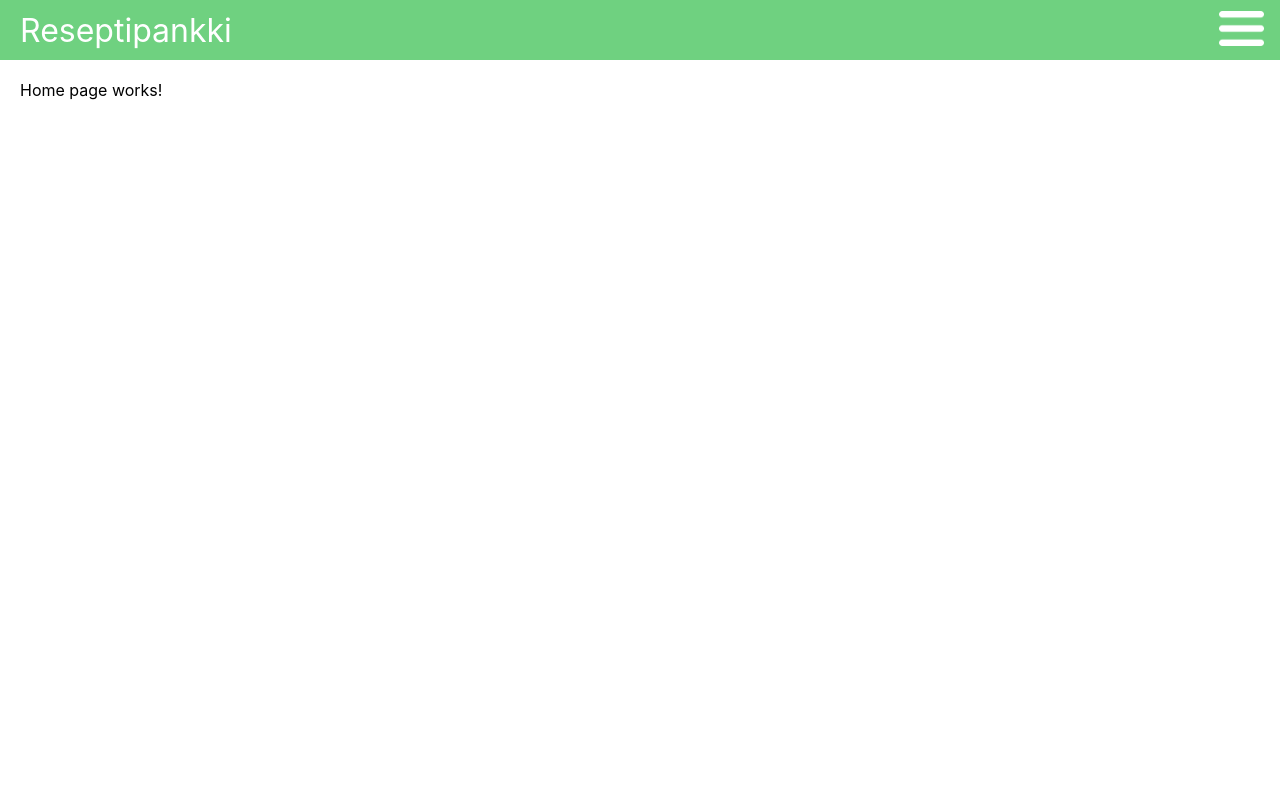
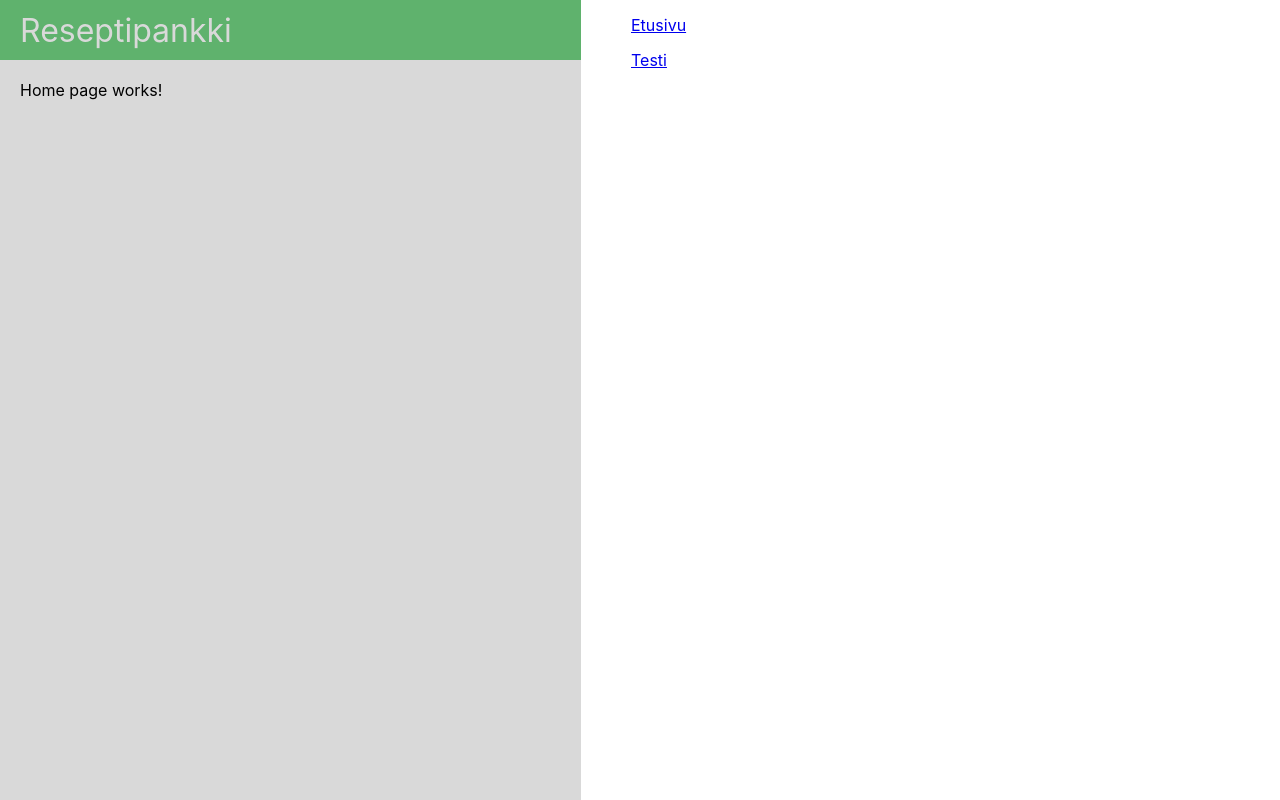
Before and after one commit to jamktiko/aanikeittokirja, a React (Create React App) app in the folder reseptipankki/: page / in a window 1280 px wide. Built offline with nearby package versions, Linux system fonts and the light colour scheme; the HTML template or start-up script is replaced by a standard one.

Commit message:
Sivuvalikon pyyhkäiseminen esiin

```diff
--- a/reseptipankki/src/components/NavBar.js
+++ b/reseptipankki/src/components/NavBar.js
@@ -1,15 +1,34 @@
-import { React, useState } from 'react';
+/* eslint-disable no-unused-vars */
 import SideMenu from './SideMenu';
 import { AnimatePresence } from 'framer-motion';
 import '../styles/NavBar.css';
+import { React, useState } from 'react';
 
-/*
-Tässä komponentissa on määritelty sovelluksessa aina ylimpänä näkyvä palkki,
-sekä siinä oleva sivuvalikon avaava ikoni.
-*/
 const NavBar = () => {
   // Sivuvalikon tila: false = suljettu, true = avattu.
-  const [sideMenuOpen, toggleSideMenu] = useState(false);
+  const [sideMenuOpen, toggleSideMenu] = useState(true);
+
+  // Näillä lasketaan kosketuksia swaippausta varten.
+  const [touchStart, setTouchStart] = useState(null);
+  const [touchEnd, setTouchEnd] = useState(null);
+  const minSwipeDistance = 100;
+
+  // Nämä kolme funktiota hoitavat swaippausten kosketuksiin liityvät laskennat.
+  const onTouchStart = (e) => {
+    setTouchEnd(null);
+    setTouchStart(e.targetTouches[0].clientX);
+  };
+  const onTouchMove = (e) => {
+    setTouchEnd(e.targetTouches[0].clientX);
+  };
+  const onTouchEnd = () => {
+    if (!touchStart || !touchEnd) return;
+    const distance = touchStart - touchEnd;
+    const isLeftSwipe = distance > minSwipeDistance;
+    if (isLeftSwipe) {
+      toggleSideMenu(true);
+    }
+  };
 
   // Vaihtaa sivuvalikon tilaa.
   const toggleMenu = () => {
@@ -21,6 +40,7 @@ const NavBar = () => {
       <div className="navigationBar backgroundMainColor">
         <h1 className="navBarTitle">Reseptipankki</h1>
 
+        {/* Sivuvalikon avaava nappi */}
         <button aria-label="Avaa sivuvalikko" className="buttonInvisible">
           <img
             onClick={() => toggleMenu()}
@@ -30,6 +50,15 @@ const NavBar = () => {
         </button>
       </div>
 
+      {/* Tämä div määrittää alueen jolla swaippaus toimii. */}
+      <div
+        className="swipeableZoneMenuClosed"
+        onTouchStart={onTouchStart}
+        onTouchMove={onTouchMove}
+        onTouchEnd={onTouchEnd}
+      />
+
+      {/* AnimatePresence tarvitaan sivuvalikon animaatioihin */}
       <AnimatePresence>
         {sideMenuOpen ? <SideMenu toggleMenu={toggleMenu} /> : null}
       </AnimatePresence>
--- a/reseptipankki/src/components/SideMenu.js
+++ b/reseptipankki/src/components/SideMenu.js
@@ -1,4 +1,4 @@
-import React from 'react';
+import { React, useState } from 'react';
 import { Link } from 'react-router-dom';
 import PropTypes from 'prop-types';
 import { motion } from 'framer-motion';
@@ -10,6 +10,28 @@ Tässä komponentissa on määritelty sivuvalikko, joka avataan NavBarissa oleva
 ikonista. Sivuvalikossa on sovelluksen navigaatio, sekä käyttäjätunnus.
 */
 const SideMenu = ({ toggleMenu }) => {
+  // Näillä lasketaan kosketuksia swaippausta varten.
+  const [touchStart, setTouchStart] = useState(null);
+  const [touchEnd, setTouchEnd] = useState(null);
+  const minSwipeDistance = 100;
+
+  // Nämä kolme funktiota hoitavat swaippausten kosketuksiin liityvät laskennat.
+  const onTouchStart = (e) => {
+    setTouchEnd(null);
+    setTouchStart(e.targetTouches[0].clientX);
+  };
+  const onTouchMove = (e) => {
+    setTouchEnd(e.targetTouches[0].clientX);
+  };
+  const onTouchEnd = () => {
+    if (!touchStart || !touchEnd) return;
+    const distance = touchStart - touchEnd;
+    const isLeftSwipe = distance < minSwipeDistance;
+    if (isLeftSwipe) {
+      toggleMenu();
+    }
+  };
+
   return (
     <div>
       <DarkBG toggle={toggleMenu} />
@@ -22,6 +44,14 @@ const SideMenu = ({ toggleMenu }) => {
         exit={{ x: 500 }}
         className="sideMenu"
       >
+        {/* Tämä div määrittää alueen jolla swaippaus toimii. */}
+        <div
+          className="swipeableZoneMenuOpen"
+          onTouchStart={onTouchStart}
+          onTouchMove={onTouchMove}
+          onTouchEnd={onTouchEnd}
+        />
+
         <Link onClick={() => toggleMenu()} to="/">
           Etusivu
         </Link>
--- a/reseptipankki/src/styles/NavBar.css
+++ b/reseptipankki/src/styles/NavBar.css
@@ -22,3 +22,12 @@
   height: 35px;
   margin-right: 10px;
 }
+
+.swipeableZoneMenuClosed {
+  position: fixed;
+  top: 60;
+  right: 0;
+  height: 100%;
+  width: 10%;
+  max-width: 400px;
+}
--- a/reseptipankki/src/styles/SideMenu.css
+++ b/reseptipankki/src/styles/SideMenu.css
@@ -23,6 +23,15 @@
 }
 
 .sideMenu a {
-  margin-left: 10px;
+  margin-left: 50px;
   margin-top: 15px;
 }
+
+.swipeableZoneMenuOpen {
+  position: fixed;
+  top: 60;
+  left: 0;
+  height: 100%;
+  width: 10%;
+  max-width: 400px;
+}
```
